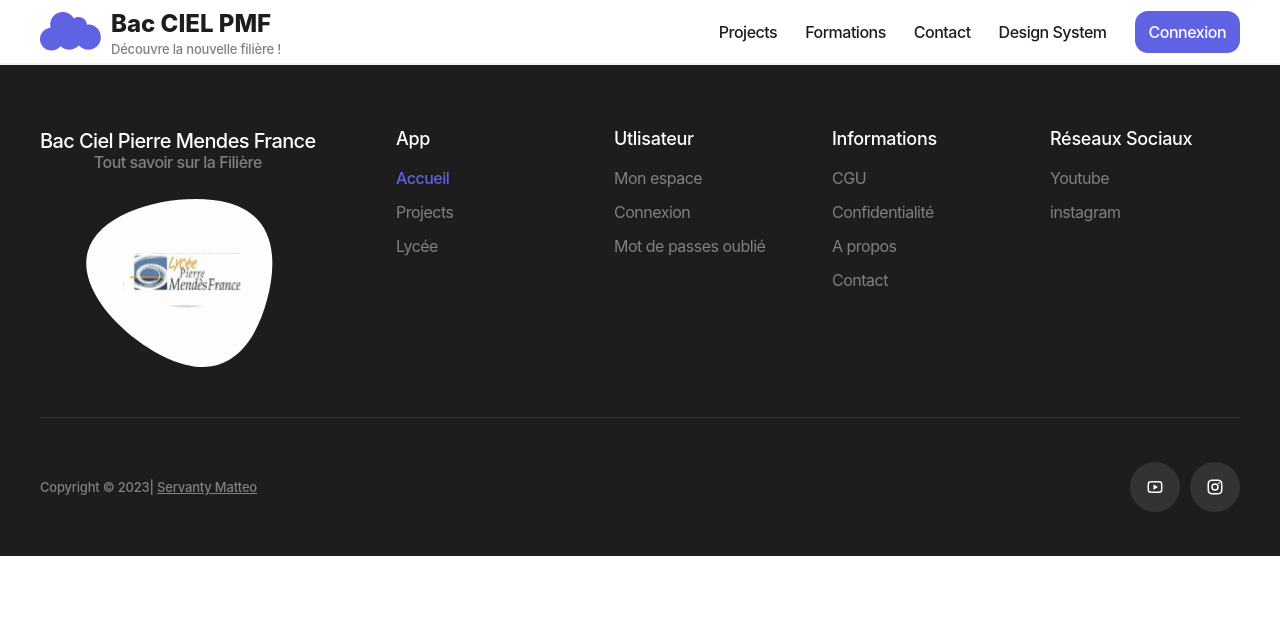
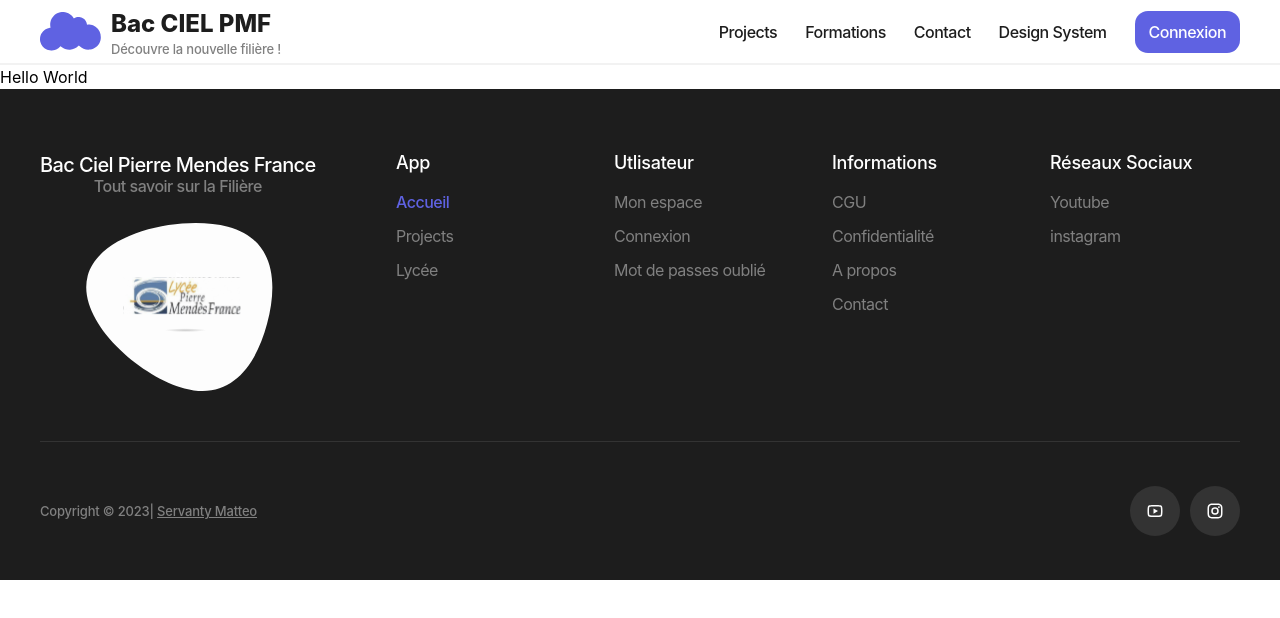
Before and after one commit to servantymatteo/baccielpmf, a Next.js app: page / in a window 1280 px wide. Shown: the top 618 px of the page. Built offline with nearby package versions, Linux system fonts and the light colour scheme.

Commit message:
fin button footer et mise en place de layout

```diff
--- a/package.json
+++ b/package.json
@@ -4,7 +4,7 @@
   "private": true,
   "scripts": {
     "dev": "next dev",
-    "build": "next build && firebase deploy && git add . && git commit -m 'Fast Build' && git push --set-upstream origin",
+    "build": "next build && firebase deploy",
     "start": "next start",
     "lint": "next lint"
   },
--- a/src/pages/design-system.tsx
+++ b/src/pages/design-system.tsx
@@ -1,8 +1,7 @@
 //COMPONENTS
 import { Seo } from "@/ui/components/SEO/seo";
 import { Container } from "@/ui/components/container/container";
-import { Footer } from "@/ui/components/navigation/footer";
-import { Navigation } from "@/ui/components/navigation/navigation";
+import { Layout } from "@/ui/components/layout/layout";
 
 // DESIGN SYSTEM
 import { Avatar } from "@/ui/design-system/avatar/avatar";
@@ -18,8 +17,7 @@ export default function DesignSystem() {
   return (
     <>
       <Seo title="Design System" description="DESCRIPTION" />
-      <Navigation />
-
+      <Layout>
         <Container className="py-10 space-y-10">
           {/* Typography */}
           <div className="space-y-2">
@@ -49,7 +47,8 @@ export default function DesignSystem() {
                   H2
                 </Typography>
                 <Typography variant="h2">
-                Your time is limited, so dont waswt it living someon elses life
+                  Your time is limited, so dont waswt it living someon elses
+                  life
                 </Typography>
               </div>
               <div className="py-5 space-y-2">
@@ -473,7 +472,7 @@ export default function DesignSystem() {
             </div>
           </div>
         </Container>
-      <Footer />
+      </Layout>
     </>
   );
 }
--- a/src/pages/index.tsx
+++ b/src/pages/index.tsx
@@ -1,8 +1,5 @@
-import Head from "next/head";
 import { Seo } from "@/ui/components/SEO/seo";
-
-import { Navigation } from "@/ui/components/navigation/navigation";
-import { Footer } from "@/ui/components/navigation/footer";
+import { Layout } from "@/ui/components/layout/layout";
 
 export default function Home() {
   return (
@@ -11,8 +8,7 @@ export default function Home() {
         title="BAC CIEL PIERRE MENDES FRANCE"
         description="Découvrez l'excellence éducative au lycée BAC CIEL PIERRE MENDES FRANCE. Notre filière offre une formation complète, un entraînement intensif et l'accès à des ressources innovantes. Parcourez virtuellement notre campus pour une immersion totale. Choisissez l'avenir avec BAC CIEL : l'éducation redéfinie, l'excellence assurée."
       />
-      <Navigation />
-      <Footer />
+      <Layout>Hello World</Layout>
     </>
   );
 }
--- /dev/null
+++ b/src/ui/components/layout/layout.tsx
@@ -0,0 +1,15 @@
+import { Footer } from "../navigation/footer";
+import { Navigation } from "../navigation/navigation";
+
+interface Props {
+  children: React.ReactNode;
+}
+export const Layout = ({ children }: Props) => {
+  return (
+    <>
+      <Navigation />
+      {children}
+      <Footer />
+    </>
+  );
+};
--- a/src/ui/components/navigation/active-link.tsx
+++ b/src/ui/components/navigation/active-link.tsx
@@ -10,8 +10,6 @@ interface Props {
 
 export const ActiveLink = ({ href, children }: Props) => {
   const routeur = useRouter();
-  console.log("pathname :", routeur.pathname);
-  console.log("href :", href);
 
   const isActive: boolean = useMemo(() => {
     return routeur.pathname === href;
--- a/src/ui/components/navigation/app-links.tsx
+++ b/src/ui/components/navigation/app-links.tsx
@@ -61,13 +61,13 @@ const footerInformationLinks: appLinks[] = [
 export const footerSocialNetworksLinks: appLinks[] = [
   {
     label: "Youtube",
-    baseUrl: "/#",
+    baseUrl: "https://www.youtube.com/",
     type: "external",
     icon: RiYoutubeLine,
   },
   {
     label: "instagram",
-    baseUrl: "/#",
+    baseUrl: "instagram.com",
     type: "external",
     icon: RiInstagramLine,
   },
--- a/src/ui/components/navigation/social-networks-buttons.tsx
+++ b/src/ui/components/navigation/social-networks-buttons.tsx
@@ -17,6 +17,8 @@ export const SocialNetworkButtons = ({
       variant="ico"
       iconTheme={theme}
       icon={{ icon: socialNetwork.icon }}
+      baseUrl={socialNetwork.baseUrl}
+      linkType={socialNetwork.type}
     />
   ));
   return (
--- a/src/ui/design-system/button/button.tsx
+++ b/src/ui/design-system/button/button.tsx
@@ -1,5 +1,7 @@
 import clsx from "clsx";
 import { Spinner } from "../spinner/spinner";
+import { LinkType, LinkTypes } from "@/lib/link-type";
+import Link from "next/link";
 
 interface Props {
   size?: "small" | "medium" | "large";
@@ -10,6 +12,9 @@ interface Props {
   disabled?: boolean;
   isLoading?: boolean;
   children?: React.ReactNode;
+  baseUrl?: string;
+  linkType?: string;
+  action?: Function;
 }
 
 export const Button = ({
@@ -21,6 +26,9 @@ export const Button = ({
   disabled,
   isLoading,
   children,
+  baseUrl,
+  linkType = "internal",
+  action = () => {},
 }: Props) => {
   let variantStyles: string = "",
     sizeStyles: string = "",
@@ -81,18 +89,14 @@ export const Button = ({
       break;
   }
 
-  return (
+  const handlClick = () => {
+    if (action) {
+      action();
+    }
+  };
+
+  const buttonContent = (
     <>
-      <button
-        type="button"
-        className={clsx(
-          variantStyles,
-          sizeStyles,
-          icoSize,
-          isLoading && "cursor-wait",
-          "relative"
-        )}
-      >
       {isLoading && (
         <div className="absolute inset-0 flex items-center justify-center">
           {variant === "accent" || variant === "ico" ? (
@@ -102,7 +106,6 @@ export const Button = ({
           )}
         </div>
       )}
-
       <div className={clsx(isLoading && "invisible")}>
         {icon && variant == "ico" ? (
           <icon.icon size={icoSize} />
@@ -114,7 +117,36 @@ export const Button = ({
           </div>
         )}
       </div>
-      </button>
     </>
   );
+
+  const buttonElement = (
+    <button
+      type="button"
+      className={clsx(
+        variantStyles,
+        sizeStyles,
+        icoSize,
+        isLoading && "cursor-wait",
+        "relative animate"
+      )}
+      onClick={handlClick}
+      disabled={disabled}
+    >
+      {buttonContent}
+    </button>
+  );
+  if (baseUrl) {
+    if (linkType == LinkTypes.EXTERNAL) {
+      return (
+        <a href={baseUrl} target="_blank">
+          {buttonElement}
+        </a>
+      );
+    } else {
+      return <Link href={baseUrl}>{buttonElement}</Link>;
+    }
+  }
+
+  return buttonElement;
 };
```
Also changed, not shown: src/ui/modules/landing-page/components/landing-page.container.tsx (added). Lines whose indentation alone changed are shown as unchanged.
